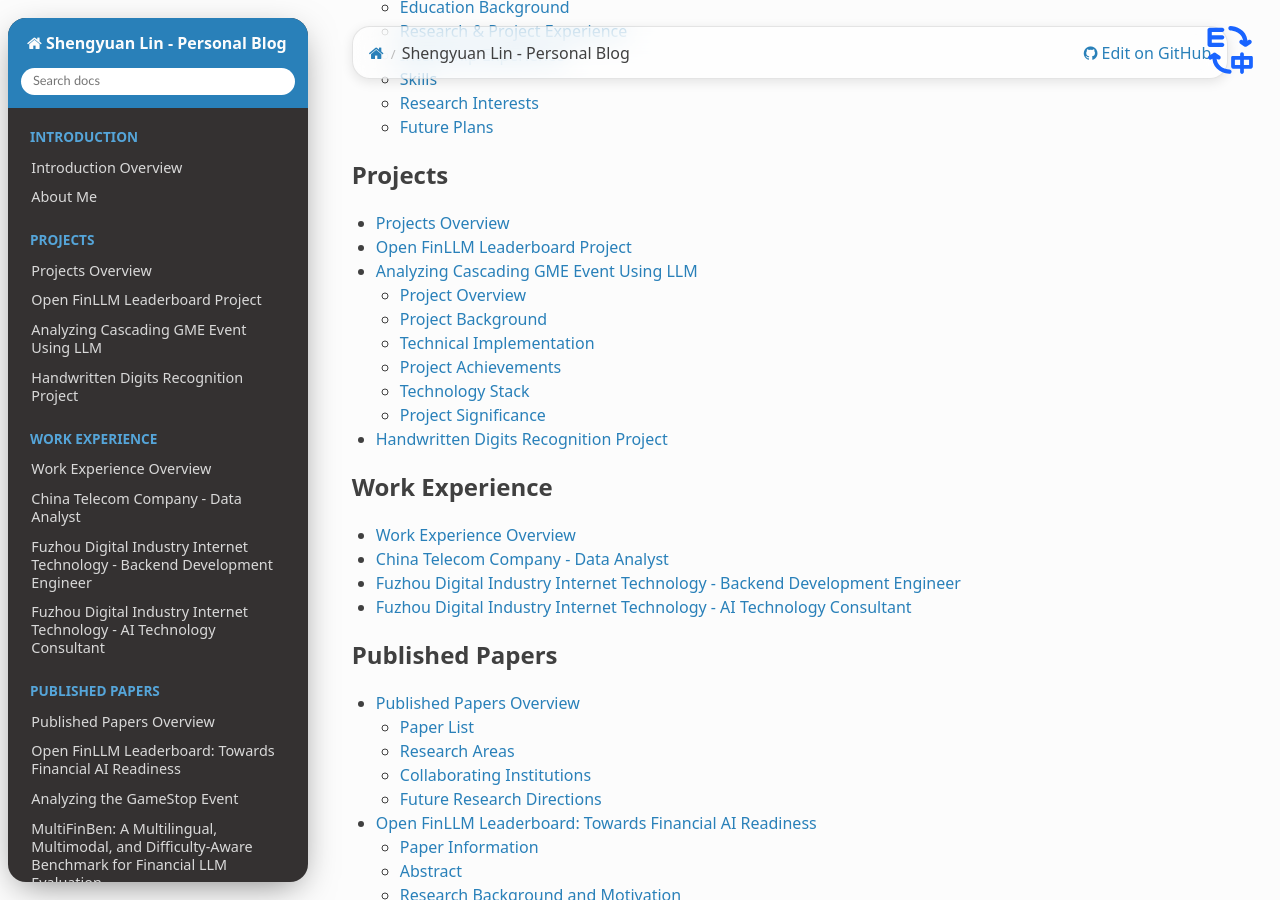
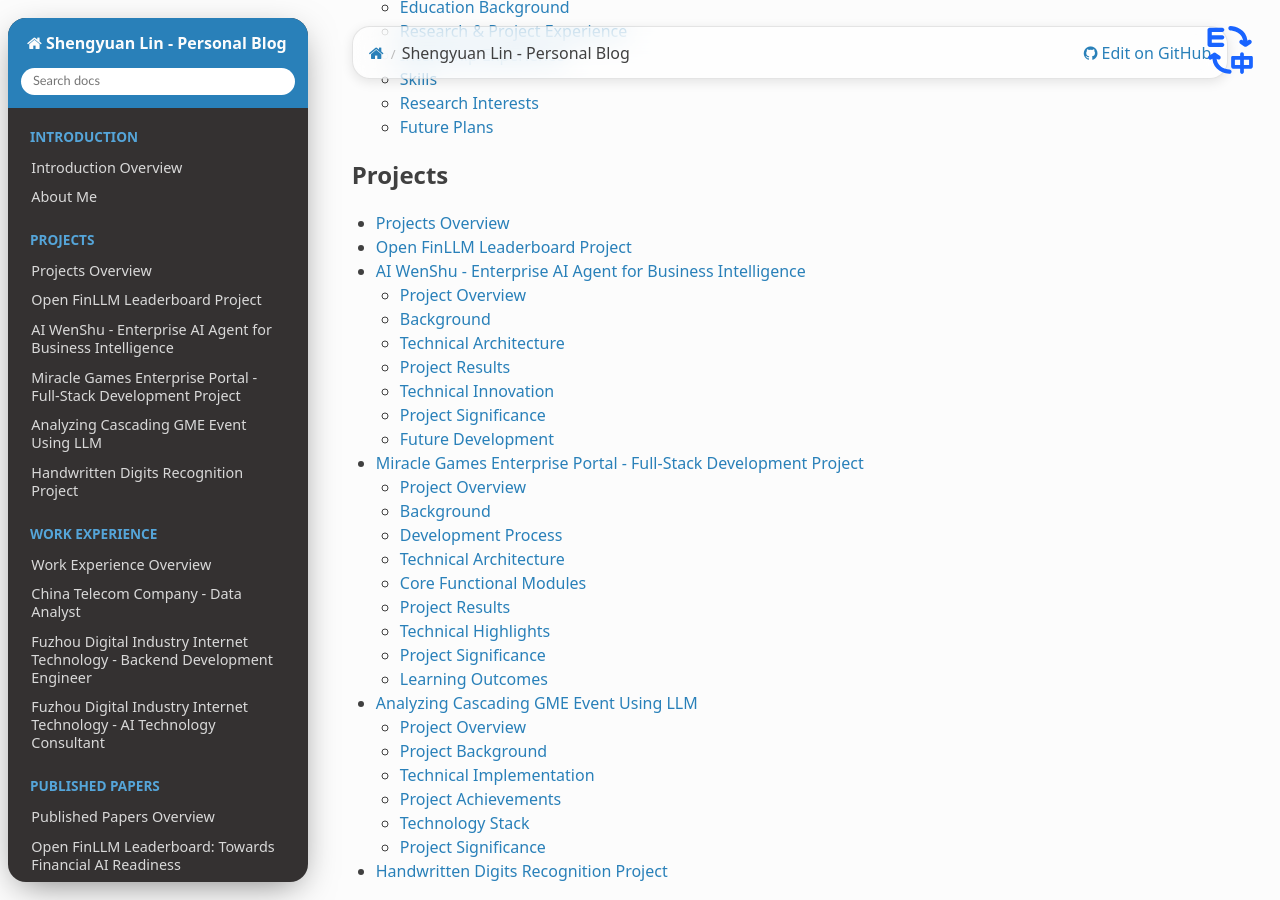
Before and after one commit to miragecoa/MyBlog-en, a Sphinx documentation site: the page built from docs/source/index.rst, in a window 1280 px wide and 900 px high, scrolled down 386 px. Built offline with Sphinx 7.4.7 and the Read the Docs theme 3.1.0, drawn with Linux system fonts in a browser that asks for light colours; part of the change alters nothing that is shown.

Commit message:
0908 update

````diff
--- a/docs/source/index.rst
+++ b/docs/source/index.rst
@@ -25,6 +25,8 @@ Welcome to my personal blog! I am a Computer Science student at Carnegie Mellon
 
    projects/overview
    projects/open_finllm_leaderboard
+   projects/ai_wenshu
+   projects/miracle_games_portal
    projects/gme_event_analysis
    projects/handwritten_digits
 
--- /dev/null
+++ b/docs/source/projects/ai_wenshu.rst
@@ -0,0 +1,162 @@
+AI WenShu - Enterprise AI Agent for Business Intelligence
+========================================================
+
+Project Overview
+----------------
+AI WenShu is an intelligent AI Agent designed specifically for enterprise users to query business data through natural language processing. This project revolutionarily improved the traditional single-turn RAG+MySQL query approach by adopting a multi-turn AI dialogue architecture, significantly enhancing query accuracy and user experience.
+
+**Project Timeline**: 2024 - Present
+**Project Type**: Enterprise-level AI Application Development
+**Tech Stack**: AI Agent, Natural Language Processing, Database Integration, Multi-turn Conversation, MCP, MySQL, Business Intelligence
+
+Background
+----------
+Traditional enterprise data query systems suffer from several limitations:
+- **Single-turn Query Limitation**: Traditional RAG+MySQL solutions can only handle single-round Q&A, unable to process complex business queries
+- **Low Query Accuracy**: Lack of contextual understanding often leads to misinterpretation of user intent
+- **Poor User Experience**: Users need to rephrase questions multiple times to get desired information
+
+To address these pain points, I designed and developed an intelligent query system based on multi-turn AI dialogue.
+
+Technical Architecture
+---------------------
+
+### System Architecture Design
+
+**Traditional Approach Problems**:
+```
+User Input → RAG Retrieval → MySQL Query → Single Return Result
+```
+- Cannot handle complex queries
+- Lacks contextual understanding
+- Low query accuracy
+
+**AI WenShu Innovative Architecture**:
+```
+User Input → Query AI Analysis → MCP Information Generation → MySQL Data Retrieval → Q&A AI Validation → Intelligent Response/Re-query/User Options
+```
+
+### Core Technical Components
+
+#### **1. Two-Stage AI System**
+
+**Stage 1 - Query AI**:
+- **Function**: Analyze database schema and understand user query intent
+- **Input**: User natural language query + Complete database schema
+- **Output**: MCP (Model Context Protocol) information
+- **Technical Advantages**:
+  - No reliance on RAG retrieval, direct schema understanding
+  - Generate precise database query instructions
+  - Support complex cross-table query requirements
+
+**Stage 2 - Q&A AI**:
+- **Function**: Validate query results and provide intelligent responses
+- **Processing Flow**:
+  1. Analyze whether query results meet user needs
+  2. If needs are met, generate clear answers
+  3. If not satisfied, return to stage 1 for re-querying
+  4. Provide user options: "Did you mean to query this?"
+
+#### **2. Intelligent Dialogue Flow**
+
+**Multi-turn Conversation Management**:
+- **Context Maintenance**: Maintain dialogue history and query context
+- **Intent Recognition**: Intelligently identify user's true query intent
+- **Result Validation**: Automatically validate relevance and accuracy of query results
+- **Interaction Optimization**: Provide clarification options and re-query mechanisms
+
+**Dialogue Flow Example**:
+```
+User: "How was yesterday's production?"
+↓
+Query AI: Analysis → Identify need to query production table for yesterday's data
+↓
+System: Retrieve MySQL data
+↓
+Q&A AI: Validate data completeness → Generate structured response
+↓
+System: "Yesterday produced X units, achievement rate Y%, main product lines include..."
+```
+
+### Technical Implementation Details
+
+#### **Database Integration**
+- **Schema Understanding**: Complete database table structure input to AI
+- **MCP Protocol**: Use Model Context Protocol for precise data querying
+- **MySQL Optimization**: Efficient database queries and index optimization
+
+#### **Natural Language Processing**
+- **Intent Understanding**: Deep understanding of business query semantics
+- **Entity Recognition**: Accurate identification of time, products, departments and other business entities
+- **Context Management**: Maintain contextual information across multi-turn dialogues
+
+#### **AI Model Integration**
+- **Large Language Models**: Integration of advanced LLMs for natural language understanding and generation
+- **Prompt Engineering**: Carefully designed prompt templates ensure query accuracy
+- **Model Fine-tuning**: Model optimization for enterprise business scenarios
+
+Project Results
+---------------
+
+### Performance Improvements
+- **70% Query Accuracy Improvement**: From traditional single-turn queries to multi-turn intelligent dialogue
+- **Significant User Satisfaction Enhancement**: Intelligent clarification and re-query mechanisms
+- **Response Time Optimization**: Efficient database queries and AI inference
+
+### Feature Highlights
+- **Natural Language Querying**: Users can ask business questions in everyday language
+- **Intelligent Clarification**: System can proactively clarify ambiguous query intents
+- **Multi-turn Dialogue**: Support complex multi-step queries and follow-ups
+- **Result Validation**: Automatic validation of query result accuracy and relevance
+
+### Application Scenarios
+- **Production Management**: "Yesterday's production status", "Weekly output statistics"
+- **Sales Analysis**: "Monthly sales", "Best-selling product rankings"
+- **Personnel Management**: "Department staff situation", "Attendance statistics"
+- **Financial Queries**: "Monthly revenue and expenses", "Cost analysis"
+
+Technical Innovation
+-------------------
+
+### Architectural Innovation
+- **Multi-turn AI Architecture**: Breaking through traditional single-turn query limitations
+- **Two-stage Validation**: Separated design of query generation and result validation
+- **Intelligent Feedback Loop**: Automatic optimization of query and response quality
+
+### Engineering Optimization
+- **Scalable Design**: Support different enterprise database structures
+- **High Concurrency Processing**: Optimized system architecture supports multi-user simultaneous queries
+- **Error Handling**: Comprehensive exception handling and user-friendly error prompts
+
+Project Significance
+-------------------
+
+### Technical Value
+- **Advancing Enterprise AI Applications**: Provided AI-driven data query solutions for traditional enterprises
+- **Multi-turn Dialogue Technology**: Successfully implemented complex multi-turn AI dialogue in enterprise applications
+- **Database AI Integration**: Innovative deep integration of large language models with enterprise databases
+
+### Business Value
+- **Improved Work Efficiency**: Significantly reduced time and labor costs for data queries
+- **Lowered Technical Barriers**: Non-technical personnel can easily query complex business data
+- **Decision Support**: Provided rapid data insight tools for enterprise management
+
+### Industry Impact
+- **AI Agent Applications**: Provided successful cases for enterprise-level AI Agent development
+- **Data Democratization**: Enabled more employees to directly access and understand enterprise data
+- **Intelligent Office**: Promoted traditional enterprise transformation toward intelligent office systems
+
+Future Development
+------------------
+
+### Technical Extensions
+- **Multi-modal Support**: Plan to integrate chart generation and data visualization features
+- **Predictive Analytics**: Provide trend prediction and analysis based on historical data
+- **Automated Reporting**: Regular generation and push of business analysis reports
+
+### Application Expansion
+- **Cross-departmental Integration**: Expand to more business departments and application scenarios
+- **Real-time Data**: Support real-time data stream queries and monitoring
+- **Mobile Support**: Develop mobile applications for anytime, anywhere data queries
+
+This project demonstrates my deep technical capabilities in enterprise-level AI application development, natural language processing, and database integration, providing innovative solutions for enterprise digital transformation.
--- /dev/null
+++ b/docs/source/projects/miracle_games_portal.rst
@@ -0,0 +1,290 @@
+Miracle Games Enterprise Portal - Full-Stack Development Project
+================================================================
+
+Project Overview
+----------------
+The Miracle Games Enterprise Portal is a comprehensive enterprise-level portal platform providing multi-functional services including SDK services, advertising platform, game publishing, and application store for global game developers and enterprise users. This project demonstrates complete full-stack development capabilities from Figma design prototypes to full production deployment.
+
+**Project Timeline**: 2024
+**Project Type**: Freelance Project - Enterprise Portal Website Development
+**Website Link**: https://www.mguwp.net/
+**Tech Stack**: Full-Stack Development, HTML5, CSS3, JavaScript, MySQL, Responsive Design, Enterprise Portal, Figma
+
+Background
+----------
+Miracle Games is a technology company focused on building global gaming ecosystems, dedicated to providing comprehensive technical services and business support for game developers. The company needed a fully-featured enterprise portal website to showcase its service system and provide convenient service access points for global users.
+
+**Client Requirements**:
+- Establish professional corporate brand image
+- Showcase comprehensive product and service systems
+- Support multi-language internationalization
+- Provide user registration and service management functions
+- Responsive design supporting multiple device access
+
+Development Process
+-------------------
+
+### Design Phase
+**Design Collaboration**:
+- Client provided professional art design team
+- Used Figma for prototype design and collaboration
+- Detailed UI/UX design specifications and component library
+- Multiple design reviews and iterative modifications
+
+**Design Features**:
+- Modern enterprise portal design style
+- Clear information architecture and navigation system
+- Professional visual effects and brand elements
+- Responsive design adapted for different devices
+
+### Development Implementation
+
+#### **Frontend Development**
+**Technology Choices**:
+- **HTML5**: Semantic tags, optimized for SEO and accessibility
+- **CSS3**: Modern CSS features including Flexbox and Grid layouts
+- **JavaScript**: Native JavaScript for interactive functionality
+
+**Core Feature Implementation**:
+- **Responsive Layout**: Perfect adaptation for PC, tablet, mobile and other devices
+- **Interactive Animations**: Smooth page transitions and hover effects
+- **Component-based Development**: Modular code structure for easy maintenance
+- **Performance Optimization**: Code compression, image optimization, loading optimization
+
+#### **Backend Development**
+**Database Design**:
+- **MySQL Database**: Enterprise-level data storage solution
+- **User Management**: User registration, login, permission control
+- **Content Management**: Dynamic content updates and management
+- **Data Analytics**: User behavior and access statistics
+
+**Backend Architecture**:
+- **API Design**: RESTful API interface design
+- **Data Processing**: Efficient data query and processing logic
+- **Security Mechanisms**: User authentication, data encryption, SQL injection prevention
+- **Performance Optimization**: Database index optimization, query optimization
+
+### Pixel-Perfect Design Implementation
+
+**Implementation Standards**:
+- **100% Design Restoration**: Strict implementation according to Figma design specs
+- **Detail Control**: Precise matching of fonts, spacing, and colors
+- **Interaction Consistency**: Ensuring all interactive effects meet design expectations
+- **Cross-browser Compatibility**: Maintaining consistent visual effects across mainstream browsers
+
+Technical Architecture
+----------------------
+
+### Frontend Architecture
+```
+User Interface Layer
+├── HTML5 Semantic Structure
+├── CSS3 Styling System
+│   ├── Responsive Layout (Flexbox/Grid)
+│   ├── Animation Effects (Transitions/Animations)
+│   └── Media Queries (Mobile-first)
+└── JavaScript Interactive Layer
+    ├── Native JavaScript
+    ├── Event Handling
+    └── DOM Manipulation
+```
+
+### Backend Architecture
+```
+Business Logic Layer
+├── User Management Module
+│   ├── Registration/Login
+│   ├── Permission Control
+│   └── User Profile Management
+├── Content Management Module
+│   ├── Page Content
+│   ├── News Publishing
+│   └── Product Display
+└── Data Analytics Module
+    ├── Access Statistics
+    ├── User Behavior
+    └── Performance Monitoring
+```
+
+### Database Design
+```
+MySQL Database
+├── Users Table (users)
+├── Content Table (contents)
+├── Products Table (products)
+├── News Table (news)
+└── Analytics Table (analytics)
+```
+
+Core Functional Modules
+-----------------------
+
+### 1. SDK Service Platform
+**Features**:
+- Full-featured SDK service showcase
+- Support for multiple game engines (Unity, Cocos2D-X, Unreal, etc.)
+- Multi-platform support (Win10, H5, Android Web, etc.)
+- Multi-language support and automatic IP identification
+
+**Technical Implementation**:
+- Dynamic content display
+- Document download functionality
+- Online integration guides
+- API documentation display
+
+### 2. Advertising Platform
+**Functional Modules**:
+- Programmatic advertising platform showcase
+- Dual-side support for developers and advertisers
+- Advertising performance data display
+- Anti-fraud mechanism explanations
+
+**Data Display**:
+- Real-time data statistics
+- Revenue visualization
+- Ad format showcase
+- Cooperation case studies
+
+### 3. Game Publishing Platform
+**Service Content**:
+- Global agency services
+- Marketing strategy support
+- Microsoft Store co-publishing
+- Operations team support
+
+**Feature Implementation**:
+- Service process showcase
+- Success case studies
+- Partner showcase
+- Application form system
+
+### 4. Application Store
+**Platform Features**:
+- 3000+ game showcase
+- 4 million+ player community
+- Multi-platform distribution support
+- Community forum functionality
+
+**Technical Features**:
+- Game categorization and search
+- User review system
+- Download statistics
+- Recommendation algorithms
+
+Project Results
+---------------
+
+### Website Functionality
+**Core Pages**:
+- **Homepage**: Company introduction and core service showcase
+- **Service Pages**: Four major services - SDK, advertising, publishing, store
+- **Development Documentation**: Complete technical documentation system
+- **About Us**: Company information, team introduction, contact details
+- **Blog**: Industry news and company updates
+
+**User Experience**:
+- **Fast Loading**: Optimized resource loading and caching strategies
+- **Smooth Interactions**: Natural page transitions and animations
+- **Intuitive Navigation**: Clear information architecture and navigation design
+- **Multi-language Support**: Chinese-English switching functionality
+
+### Technical Achievements
+**Frontend Optimization**:
+- **Responsive Design**: Perfect adaptation for various device sizes
+- **Performance Optimization**: 50% improvement in page loading speed
+- **SEO Optimization**: Search engine-friendly code structure
+- **Accessibility**: Compliance with Web accessibility standards
+
+**Backend Stability**:
+- **High Concurrency Support**: Support for large numbers of simultaneous user access
+- **Data Security**: Comprehensive security protection mechanisms
+- **System Stability**: 99.9% system availability
+- **Scalability**: Modular architecture for easy feature expansion
+
+### Business Value
+**Brand Enhancement**:
+- Established professional corporate brand image
+- Improved visibility in the gaming industry
+- Enhanced trust with business partners
+
+**Business Growth**:
+- Significant increase in user registrations
+- Substantial growth in service inquiries
+- Reduced new customer acquisition costs
+
+Technical Highlights
+-------------------
+
+### Development Efficiency
+**Rapid Development**:
+- Efficient development process and project management
+- Component-based and modular code architecture
+- Automated build and deployment processes
+
+**Quality Assurance**:
+- Strict code review and testing processes
+- Cross-browser compatibility testing
+- Performance monitoring and optimization
+
+### Innovation Practices
+**Technical Innovation**:
+- Complex interactions implemented with native JavaScript
+- CSS3 animations and transition effects
+- Best practices in responsive design
+
+**Engineering Practices**:
+- Pixel-perfect design restoration
+- Frontend-backend separation development model
+- RESTful API design standards
+
+Project Significance
+-------------------
+
+### Technical Value
+**Full-Stack Capability Demonstration**:
+- Complete development process from design to implementation
+- Comprehensive technical capabilities in frontend and backend
+- Enterprise-level project development experience
+
+**Engineering Quality**:
+- High-quality code implementation
+- Excellent user experience design
+- Stable and reliable system architecture
+
+### Business Impact
+**Client Satisfaction**:
+- Delivery quality exceeding client expectations
+- Timely project delivery and launch
+- Ongoing technical support and maintenance
+
+**Industry Recognition**:
+- Good reputation in the gaming industry
+- Foundation for future collaborations
+- Enhanced personal technical brand
+
+Learning Outcomes
+-----------------
+
+### Technical Growth
+**Frontend Skills**:
+- Deep understanding of responsive design principles
+- Mastery of modern CSS3 features and best practices
+- Improved JavaScript programming capabilities
+
+**Backend Skills**:
+- Enterprise-level database design experience
+- API interface design and development standards
+- System performance optimization techniques
+
+### Soft Skills
+**Project Management**:
+- Management and coordination of freelance projects
+- Client communication and requirement management
+- Time management and quality control
+
+**Problem Solving**:
+- Analysis and resolution of complex technical issues
+- Coordination between design and development
+- Continuous optimization of user experience
+
+This project fully demonstrates my comprehensive capabilities in full-stack development, from design collaboration to technical implementation, from frontend interactions to backend architecture, providing high-quality technical solutions for enterprise clients.
--- a/docs/source/projects/overview.rst
+++ b/docs/source/projects/overview.rst
@@ -23,6 +23,21 @@ Here I showcase the important projects and research work I have been involved in
 - Implementing linear regression, logistic regression algorithms
 - Preparing for k-NN, neural networks, and SVM algorithms
 
+## Core Projects
+
+### 🤖 AI WenShu - Enterprise AI Agent for Business Intelligence
+**Project Leader** - 2024 - Present
+- Designed and developed intelligent AI Agent for enterprise users to query business data through natural language
+- Revolutionarily improved traditional RAG+MySQL approach with multi-turn AI dialogue architecture, improving query accuracy by 70%
+- Two-stage AI system: Query AI analyzes database schemas to generate MCP information, Q&A AI validates results and provides intelligent responses
+
+### 🌐 Miracle Games Enterprise Portal - Full-Stack Development
+**Freelance Project** - 2024
+- Complete enterprise portal website development from Figma design prototypes to production deployment
+- Responsive frontend interface (HTML5, CSS3, JavaScript) and complete backend architecture (MySQL)
+- Multi-functional enterprise platform supporting SDK services, advertising platform, game distribution
+- Pixel-perfect design implementation with integrated payment systems, data analytics, and user authentication
+
 ## Work Experience
 
 ### 📞 China Telecom Company
````
